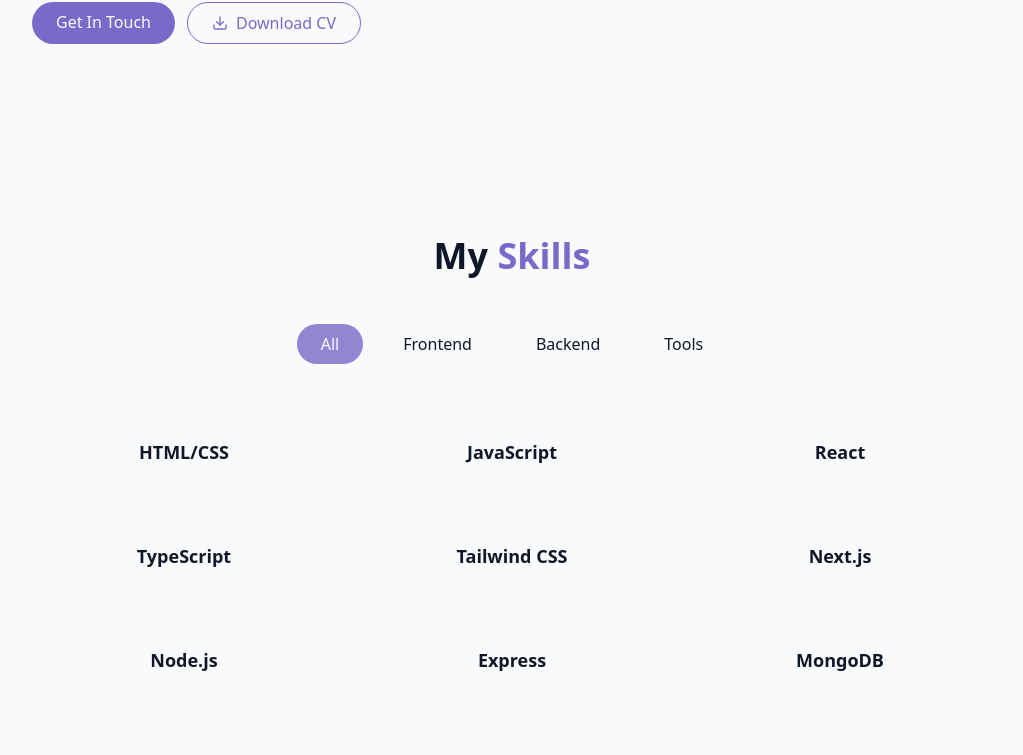
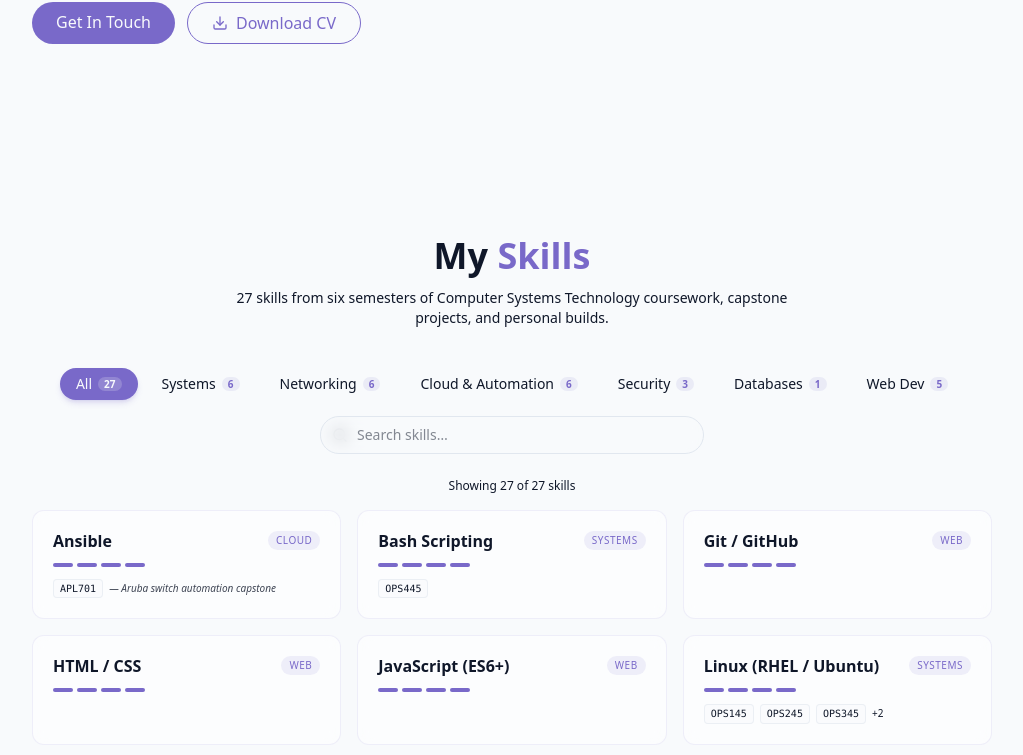
Before and after one commit to Santi2307/santi-portafolio, a React (Vite) app: page / in a window 1280 px wide. Shown: the part 1742-2497 px from the top of the page, without its empty margins (128-1151 px from the left). Built offline with nearby package versions, Linux system fonts and the light colour scheme.

Commit message:
SkillsSection mouse bug issue
Refactor SkillsSection component to improve structure and performance, including updates to skill data handling, search functionality, and rendering logic.

```diff
--- a/src/components/SkillsSection.jsx
+++ b/src/components/SkillsSection.jsx
@@ -1,202 +1,416 @@
-import { useState, useEffect, useMemo, useRef } from "react";
+import { useCallback, useEffect, useMemo, useRef, useState } from "react";
+import {
+  motion,
+  AnimatePresence,
+  useInView,
+  useReducedMotion,
+} from "framer-motion";
+import { Search, X } from "lucide-react";
 import { cn } from "@/lib/utils";
-import { motion, AnimatePresence, useInView, useAnimation, useMotionValue, useTransform } from "framer-motion";
 
-const skillsData = [
-  // Frontend
-  { name: "HTML/CSS", category: "frontend" },
-  { name: "JavaScript", category: "frontend" },
-  { name: "React", category: "frontend" },
-  { name: "TypeScript", category: "frontend" },
-  { name: "Tailwind CSS", category: "frontend" },
-  { name: "Next.js", category: "frontend" },
-  // Backend
-  { name: "Node.js", category: "backend" },
-  { name: "Express", category: "backend" },
-  { name: "MongoDB", category: "backend" },
-  { name: "PostgreSQL", category: "backend" },
-  { name: "GraphQL", category: "backend" },
-  // Tools
-  { name: "Git/GitHub", category: "tools" },
-  { name: "Docker", category: "tools" },
-  { name: "Figma", category: "tools" },
-  { name: "VS Code", category: "tools" },
+/* ─────────────────────────── Skills data ───────────────────────────
+ * Each skill includes:
+ *   level   — 1: Familiar, 2: Working knowledge, 3: Comfortable, 4: Proficient
+ *   courses — Seneca course codes where the skill was acquired
+ */
+const SKILLS = [
+  /* Systems */
+  { name: "Linux (RHEL / Ubuntu)", category: "systems",    level: 4, courses: ["OPS145", "OPS245", "OPS345", "OPS445", "RHT524"] },
+  { name: "Bash Scripting",        category: "systems",    level: 4, courses: ["OPS445"] },
+  { name: "Virtualization",        category: "systems",    level: 3, courses: ["MST200", "OPS245"], note: "VMware, VirtualBox, Hyper-V" },
+  { name: "Windows Server",        category: "systems",    level: 3, courses: ["MST100", "MST200"] },
+  { name: "LVM & Storage",         category: "systems",    level: 3, courses: ["OPS445"] },
+  { name: "PowerShell",            category: "systems",    level: 2, courses: ["MST200", "MST400"] },
+
+  /* Networking */
+  { name: "Cisco IOS",             category: "networking", level: 3, courses: ["CSN305", "CPO520"] },
+  { name: "Aruba AOS-CX",          category: "networking", level: 3, courses: ["APL701"] },
+  { name: "VLANs & Trunking",      category: "networking", level: 4, courses: ["CSN205", "CSN305"] },
+  { name: "OSPF & DHCP",           category: "networking", level: 3, courses: ["CSN305", "APL701"] },
+  { name: "Wireless & RF",         category: "networking", level: 3, courses: ["CSN405"], note: "Link budget, Fresnel zone, EIRP" },
+  { name: "Packet Tracer",         category: "networking", level: 4, courses: ["CSN115", "CSN205", "CSN305"] },
+
+  /* Cloud & Automation */
+  { name: "Ansible",               category: "cloud",      level: 4, courses: ["APL701"], note: "Aruba switch automation capstone" },
+  { name: "Docker / Podman",       category: "cloud",      level: 3, courses: ["OPS445"] },
+  { name: "OpenShift",             category: "cloud",      level: 2, courses: ["OPS635"] },
+  { name: "Microsoft Azure",       category: "cloud",      level: 3, courses: ["MST300", "MST400", "CPO550"] },
+  { name: "Azure Virtual Desktop", category: "cloud",      level: 3, courses: ["MST400"] },
+  { name: "GlusterFS",             category: "cloud",      level: 2, courses: ["OPS635"] },
+
+  /* Security */
+  { name: "Incident Response",     category: "security",   level: 3, courses: ["SEC320"] },
+  { name: "Security Analysis",     category: "security",   level: 2, courses: ["SEC400"] },
+  { name: "SELinux & Hardening",   category: "security",   level: 3, courses: ["OPS445", "SEC220"] },
+
+  /* Databases */
+  { name: "PostgreSQL / SQL",      category: "databases",  level: 3, courses: ["DAT330"] },
+
+  /* Web Development */
+  { name: "React",                 category: "web",        level: 4, courses: [], note: "Portfolio, Marsupial dashboard" },
+  { name: "JavaScript (ES6+)",     category: "web",        level: 4 },
+  { name: "HTML / CSS",            category: "web",        level: 4 },
+  { name: "Tailwind CSS",          category: "web",        level: 4 },
+  { name: "Git / GitHub",          category: "web",        level: 4 },
 ];
 
-const staggerVariants = {
-  initial: { opacity: 0, scale: 0.8 },
-  animate: (i) => ({
-    opacity: 1,
-    scale: 1,
-    transition: {
-      delay: i * 0.1,
-      duration: 0.6,
-      ease: "easeOut",
-    },
-  }),
-  exit: { opacity: 0, scale: 0.8, transition: { duration: 0.2 } },
+const CATEGORIES = [
+  { id: "all",        label: "All" },
+  { id: "systems",    label: "Systems" },
+  { id: "networking", label: "Networking" },
+  { id: "cloud",      label: "Cloud & Automation" },
+  { id: "security",   label: "Security" },
+  { id: "databases",  label: "Databases" },
+  { id: "web",        label: "Web Dev" },
+];
+
+const LEVEL_LABELS = {
+  1: "Familiar",
+  2: "Working knowledge",
+  3: "Comfortable",
+  4: "Proficient",
 };
 
-// Componente para los nodos de habilidad
-const SkillNode = ({ skill, index, onHover }) => {
+const EASE_OUT = [0.22, 1, 0.36, 1];
+
+/* ─────────────────────────── Proficiency bar ─────────────────────────── */
+
+const ProficiencyBar = ({ level, animate = true }) => {
   return (
-    <motion.div
-      variants={staggerVariants}
-      custom={index}
-      initial="initial"
-      animate="animate"
-      exit="exit"
-      className="relative p-6 rounded-lg overflow-hidden border-2 border-transparent hover:border-primary/50 transition-colors duration-300"
-      onMouseEnter={() => onHover(true)}
-      onMouseLeave={() => onHover(false)}
-      whileHover={{ y: -5, z: 20, scale: 1.05 }}
-      role="listitem"
+    <div
+      className="flex items-center gap-1"
+      role="img"
+      aria-label={`${LEVEL_LABELS[level]} (${level} of 4)`}
     >
-      {/* Efecto de Brillo en el Borde */}
-      <div className="absolute inset-0 z-0 opacity-0 group-hover:opacity-100 transition-opacity duration-300">
-        <div className="absolute inset-0 z-0 bg-primary/20 blur-xl"></div>
-      </div>
-      <div className="relative z-10 flex flex-col items-center justify-center text-center">
-        <motion.div
-          whileHover={{ scale: 1.2 }}
-          transition={{ type: "spring", stiffness: 400, damping: 10 }}
-        >
-          {/* El nombre de la habilidad en una forma más creativa */}
-          <span className="font-semibold text-lg">{skill.name}</span>
-        </motion.div>
-      </div>
-    </motion.div>
-  );
-};
-
-// Componente para los filtros animados y creativos
-const FilterTabs = ({ categories, activeCategory, setActiveCategory }) => {
-  const [hoveredCategory, setHoveredCategory] = useState(null);
-
-  return (
-    <div className="flex flex-wrap justify-center gap-4 mb-12">
-      {categories.map((category) => (
-        <motion.button
-          key={category}
-          onClick={() => setActiveCategory(category)}
+      {[1, 2, 3, 4].map((i) => (
+        <motion.span
+          key={i}
+          initial={animate ? { scaleX: 0, opacity: 0 } : false}
+          animate={{ scaleX: 1, opacity: 1 }}
+          transition={{
+            delay: animate ? 0.08 * i : 0,
+            duration: 0.35,
+            ease: EASE_OUT,
+          }}
           className={cn(
-            "px-6 py-2 rounded-full font-medium transition-all duration-300 relative capitalize group",
-            activeCategory === category ? "text-primary-foreground" : "text-secondary-foreground"
+            "h-1 w-5 origin-left rounded-full transition-colors duration-300",
+            i <= level ? "bg-primary" : "bg-primary/15"
           )}
-          onMouseEnter={() => setHoveredCategory(category)}
-          onMouseLeave={() => setHoveredCategory(null)}
-          whileTap={{ scale: 0.95 }}
-        >
-          {(activeCategory === category || hoveredCategory === category) && (
-            <motion.span
-              layoutId="bubble"
-              className="absolute inset-0 bg-primary/80 rounded-full z-0"
-              transition={{ type: "spring", bounce: 0.2, duration: 0.6 }}
-            />
-          )}
-          <span className="relative z-10">{category}</span>
-        </motion.button>
+        />
       ))}
     </div>
   );
 };
 
+/* ─────────────────────────── Skill card ─────────────────────────── */
+
+const SkillCard = ({ skill, index }) => {
+  const reducedMotion = useReducedMotion();
+  const tooltipId = `skill-${skill.name.replace(/\W+/g, "-").toLowerCase()}-info`;
+  const hasContext = (skill.courses?.length ?? 0) > 0 || skill.note;
+
+  return (
+    <motion.div
+      layout
+      initial={{ opacity: 0, y: 20, scale: 0.96 }}
+      animate={{ opacity: 1, y: 0, scale: 1 }}
+      exit={{ opacity: 0, scale: 0.96, transition: { duration: 0.15 } }}
+      transition={{
+        delay: reducedMotion ? 0 : Math.min(index * 0.04, 0.4),
+        duration: 0.4,
+        ease: EASE_OUT,
+        layout: { duration: 0.3 },
+      }}
+      whileHover={reducedMotion ? {} : { y: -3 }}
+      className="group relative flex flex-col gap-3 rounded-xl border border-primary/10 bg-card/50 p-5 backdrop-blur-sm transition-shadow duration-300 hover:border-primary/40 hover:shadow-lg hover:shadow-primary/5"
+      role="listitem"
+      aria-describedby={hasContext ? tooltipId : undefined}
+    >
+      <div className="flex items-start justify-between gap-2">
+        <h4 className="font-semibold leading-tight">{skill.name}</h4>
+        <span className="rounded-full bg-primary/10 px-2 py-0.5 text-[10px] font-medium uppercase tracking-wider text-primary">
+          {skill.category}
+        </span>
+      </div>
+
+      <ProficiencyBar level={skill.level} />
+
+      <div className="flex flex-wrap items-center gap-1.5 text-xs text-muted-foreground">
+        {skill.courses?.slice(0, 3).map((code) => (
+          <span
+            key={code}
+            className="rounded border border-border/60 bg-background/60 px-1.5 py-0.5 font-mono text-[10px]"
+          >
+            {code}
+          </span>
+        ))}
+        {skill.courses?.length > 3 && (
+          <span className="text-[10px]">+{skill.courses.length - 3}</span>
+        )}
+        {skill.note && (
+          <span className="text-[10px] italic opacity-80">— {skill.note}</span>
+        )}
+      </div>
+
+      {/* Hidden description for screen readers */}
+      {hasContext && (
+        <span id={tooltipId} className="sr-only">
+          {LEVEL_LABELS[skill.level]}.
+          {skill.courses?.length > 0 && ` Learned in ${skill.courses.join(", ")}.`}
+          {skill.note && ` ${skill.note}.`}
+        </span>
+      )}
+    </motion.div>
+  );
+};
+
+/* ─────────────────────────── Filter tabs ─────────────────────────── */
+
+const FilterTabs = ({ categories, activeCategory, setActiveCategory, counts }) => {
+  return (
+    <div
+      className="flex flex-wrap justify-center gap-2"
+      role="tablist"
+      aria-label="Filter skills by category"
+    >
+      {categories.map((cat) => {
+        const isActive = activeCategory === cat.id;
+        return (
+          <motion.button
+            key={cat.id}
+            onClick={() => setActiveCategory(cat.id)}
+            className={cn(
+              "relative rounded-full px-4 py-1.5 text-sm font-medium transition-colors duration-200",
+              "focus:outline-none focus-visible:ring-2 focus-visible:ring-primary/60",
+              isActive
+                ? "text-primary-foreground"
+                : "text-muted-foreground hover:text-foreground"
+            )}
+            whileTap={{ scale: 0.96 }}
+            role="tab"
+            aria-selected={isActive}
+            aria-controls="skills-grid"
+          >
+            {isActive && (
+              <motion.span
+                layoutId="filter-pill"
+                className="absolute inset-0 rounded-full bg-primary shadow-md shadow-primary/20"
+                transition={{ type: "spring", stiffness: 380, damping: 32 }}
+              />
+            )}
+            <span className="relative z-10 flex items-center gap-1.5">
+              {cat.label}
+              <span
+                className={cn(
+                  "rounded-full px-1.5 py-0 text-[10px] font-semibold transition-colors",
+                  isActive
+                    ? "bg-primary-foreground/20 text-primary-foreground"
+                    : "bg-primary/10 text-primary"
+                )}
+              >
+                {counts[cat.id] ?? 0}
+              </span>
+            </span>
+          </motion.button>
+        );
+      })}
+    </div>
+  );
+};
+
+/* ─────────────────────────── Search input ─────────────────────────── */
+
+const SearchInput = ({ value, onChange }) => (
+  <div className="relative mx-auto w-full max-w-sm">
+    <Search
+      size={16}
+      aria-hidden="true"
+      className="pointer-events-none absolute left-3 top-1/2 -translate-y-1/2 text-muted-foreground"
+    />
+    <input
+      type="search"
+      value={value}
+      onChange={(e) => onChange(e.target.value)}
+      placeholder="Search skills…"
+      aria-label="Search skills"
+      className="w-full rounded-full border border-border bg-background/50 py-2 pl-9 pr-9 text-sm backdrop-blur-sm transition-colors focus:border-primary/50 focus:outline-none focus-visible:ring-2 focus-visible:ring-primary/30"
+    />
+    <AnimatePresence>
+      {value && (
+        <motion.button
+          type="button"
+          initial={{ opacity: 0, scale: 0.8 }}
+          animate={{ opacity: 1, scale: 1 }}
+          exit={{ opacity: 0, scale: 0.8 }}
+          onClick={() => onChange("")}
+          className="absolute right-2 top-1/2 -translate-y-1/2 rounded-full p-1 text-muted-foreground hover:bg-muted/50 hover:text-foreground"
+          aria-label="Clear search"
+        >
+          <X size={14} />
+        </motion.button>
+      )}
+    </AnimatePresence>
+  </div>
+);
+
+/* ─────────────────────────── Main section ─────────────────────────── */
+
 export const SkillsSection = () => {
   const [activeCategory, setActiveCategory] = useState("all");
-  const [isLoading, setIsLoading] = useState(true);
+  const [search, setSearch] = useState("");
+  const [debouncedSearch, setDebouncedSearch] = useState("");
   const ref = useRef(null);
-  const inView = useInView(ref, { once: true, amount: 0.2 });
+  const inView = useInView(ref, { once: true, amount: 0.1 });
 
-  // Hooks para el efecto 3D
-  const mouseX = useMotionValue(0);
-  const mouseY = useMotionValue(0);
+  // Debounce search input by 150ms — feels instant but skips noisy keystrokes
+  useEffect(() => {
+    const t = setTimeout(() => setDebouncedSearch(search), 150);
+    return () => clearTimeout(t);
+  }, [search]);
 
-  const handleMouseMove = (event) => {
-    const { clientX, clientY, currentTarget } = event;
-    const { left, top, width, height } = currentTarget.getBoundingClientRect();
-    const x = clientX - (left + width / 2);
-    const y = clientY - (top + height / 2);
-    mouseX.set(x);
-    mouseY.set(y);
-  };
+  // Live counts per category (after search filter is applied)
+  const counts = useMemo(() => {
+    const term = debouncedSearch.trim().toLowerCase();
+    const matchesSearch = (s) =>
+      !term ||
+      s.name.toLowerCase().includes(term) ||
+      s.courses?.some((c) => c.toLowerCase().includes(term)) ||
+      s.note?.toLowerCase().includes(term);
 
-  const handleMouseLeave = () => {
-    mouseX.set(0);
-    mouseY.set(0);
-  };
+    const result = { all: 0 };
+    for (const cat of CATEGORIES) if (cat.id !== "all") result[cat.id] = 0;
 
-  const rotateX = useTransform(mouseY, [-300, 300], [15, -15]);
-  const rotateY = useTransform(mouseX, [-300, 300], [-15, 15]);
+    for (const skill of SKILLS) {
+      if (!matchesSearch(skill)) continue;
+      result.all += 1;
+      result[skill.category] = (result[skill.category] ?? 0) + 1;
+    }
+    return result;
+  }, [debouncedSearch]);
 
-  useEffect(() => {
-    setTimeout(() => {
-      setIsLoading(false);
-    }, 1000);
+  // Filtered + sorted skills
+  const filteredSkills = useMemo(() => {
+    const term = debouncedSearch.trim().toLowerCase();
+    return SKILLS
+      .filter((s) => activeCategory === "all" || s.category === activeCategory)
+      .filter((s) =>
+        !term ||
+        s.name.toLowerCase().includes(term) ||
+        s.courses?.some((c) => c.toLowerCase().includes(term)) ||
+        s.note?.toLowerCase().includes(term)
+      )
+      .sort((a, b) => b.level - a.level || a.name.localeCompare(b.name));
+  }, [activeCategory, debouncedSearch]);
+
+  const resetFilters = useCallback(() => {
+    setActiveCategory("all");
+    setSearch("");
   }, []);
 
-  const categories = useMemo(() => {
-    const uniqueCategories = new Set(skillsData.map((s) => s.category));
-    return ["all", ...Array.from(uniqueCategories)];
-  }, []);
+  return (
+    <section
+      id="skills"
+      ref={ref}
+      className="relative bg-secondary/30 px-4 py-24"
+      aria-labelledby="skills-heading"
+    >
+      <div className="container mx-auto max-w-5xl">
+        <motion.h2
+          id="skills-heading"
+          initial={{ opacity: 0, y: 20 }}
+          animate={inView ? { opacity: 1, y: 0 } : {}}
+          transition={{ duration: 0.6, ease: EASE_OUT }}
+          className="mb-3 text-center text-3xl font-bold md:text-4xl"
+        >
+          My <span className="text-primary">Skills</span>
+        </motion.h2>
 
-  const filteredSkills = useMemo(() => {
-    return skillsData.filter(
-      (skill) => activeCategory === "all" || skill.category === activeCategory
-    );
-  }, [activeCategory]);
+        <motion.p
+          initial={{ opacity: 0 }}
+          animate={inView ? { opacity: 1 } : {}}
+          transition={{ delay: 0.15, duration: 0.5 }}
+          className="mx-auto mb-10 max-w-xl text-center text-sm text-muted-foreground"
+        >
+          {SKILLS.length} skills from six semesters of Computer Systems Technology
+          coursework, capstone projects, and personal builds.
+        </motion.p>
 
-  if (isLoading) {
-    return (
-      <section id="skills" className="py-24 px-4 relative bg-secondary/30">
-        <div className="container mx-auto max-w-5xl animate-pulse">
-          <h2 className="bg-gray-200 h-10 w-1/2 mx-auto rounded-lg mb-12"></h2>
+        <motion.div
+          initial={{ opacity: 0, y: 10 }}
+          animate={inView ? { opacity: 1, y: 0 } : {}}
+          transition={{ delay: 0.25, duration: 0.5 }}
+          className="mb-6 flex flex-col items-center gap-4"
+        >
           <FilterTabs
-            categories={categories}
+            categories={CATEGORIES}
             activeCategory={activeCategory}
             setActiveCategory={setActiveCategory}
+            counts={counts}
           />
-          <div className="grid grid-cols-1 sm:grid-cols-2 lg:grid-cols-3 gap-6">
-            {Array.from({ length: 6 }).map((_, i) => (
-              <div key={i} className="p-6 bg-gray-300 rounded-lg shadow-xs h-24"></div>
-            ))}
-          </div>
+          <SearchInput value={search} onChange={setSearch} />
+        </motion.div>
+
+        {/* Result count */}
+        <div className="mb-4 text-center text-xs text-muted-foreground" aria-live="polite">
+          Showing {filteredSkills.length} of {SKILLS.length} skills
+          {debouncedSearch && <> matching "<span className="text-foreground">{debouncedSearch}</span>"</>}
         </div>
-      </section>
-    );
-  }
 
-  return (
-    <section id="skills" className="py-24 px-4 relative bg-secondary/30">
-      <div className="container mx-auto max-w-5xl">
-        <h2 className="text-3xl md:text-4xl font-bold mb-12 text-center">
-          My <span className="text-primary">Skills</span>
-        </h2>
-
-        <FilterTabs
-          categories={categories}
-          activeCategory={activeCategory}
-          setActiveCategory={setActiveCategory}
-        />
-
+        {/* Skills grid */}
         <motion.div
-          ref={ref}
-          className="relative grid grid-cols-1 sm:grid-cols-2 lg:grid-cols-3 gap-6"
-          style={{
-            perspective: 800,
-            transformStyle: "preserve-3d",
-            rotateX,
-            rotateY,
-          }}
-          onMouseMove={handleMouseMove}
-          onMouseLeave={handleMouseLeave}
+          id="skills-grid"
+          layout
+          className="grid grid-cols-1 gap-4 sm:grid-cols-2 lg:grid-cols-3"
+          role="list"
+          aria-label="Skills"
         >
-          <AnimatePresence>
-            {filteredSkills.map((skill, index) => (
-              <SkillNode key={skill.name} skill={skill} index={index} />
+          <AnimatePresence mode="popLayout">
+            {filteredSkills.map((skill, i) => (
+              <SkillCard key={skill.name} skill={skill} index={i} />
             ))}
           </AnimatePresence>
         </motion.div>
+
+        {/* Empty state */}
+        <AnimatePresence>
+          {filteredSkills.length === 0 && (
+            <motion.div
+              initial={{ opacity: 0, y: 10 }}
+              animate={{ opacity: 1, y: 0 }}
+              exit={{ opacity: 0 }}
+              className="mx-auto mt-8 max-w-md rounded-xl border border-dashed border-border bg-background/50 p-8 text-center"
+            >
+              <p className="font-medium">No skills match that.</p>
+              <p className="mt-1 text-sm text-muted-foreground">
+                Try{" "}
+                <button
+                  className="text-primary underline-offset-2 hover:underline"
+                  onClick={() => setSearch("linux")}
+                >
+                  linux
+                </button>
+                ,{" "}
+                <button
+                  className="text-primary underline-offset-2 hover:underline"
+                  onClick={() => setSearch("ansible")}
+                >
+                  ansible
+                </button>
+                , or{" "}
+                <button
+                  className="text-primary underline-offset-2 hover:underline"
+                  onClick={resetFilters}
+                >
+                  reset filters
+                </button>
+                .
+              </p>
+            </motion.div>
+          )}
+        </AnimatePresence>
       </div>
     </section>
   );
 };
+
+export default SkillsSection;
```
